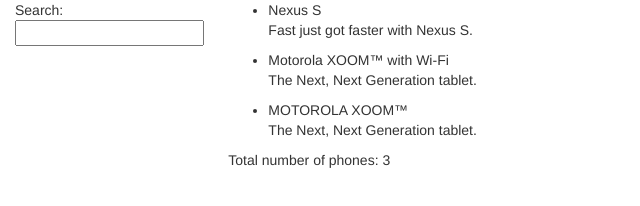
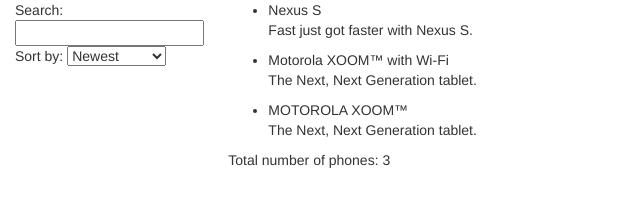
Before and after one commit to michalzagrodzki/Angular-Tutorial, a website: page app/index.html in a window 1280 px wide. Shown: the whole page, without its empty margins (0-640 px from the left). Drawn offline with nearby package versions, Linux system fonts and the light colour scheme.

Commit message:
Tutorial Level 4.

```diff
--- a/app/index.html
+++ b/app/index.html
@@ -14,6 +14,10 @@
     <!-- Sidebar menu -->
     <div class="col-md-2">
       Search: <input ng-model="query">
+      Sort by:  <select ng-model="orderProperty">
+                  <option value="name">Alphabetical</option>
+                  <option value="age">Newest</option>
+                </select>
 
     </div>
     <!-- /Sidebar menu -->
@@ -21,7 +25,7 @@
     <!-- Main menu -->
     <div class="col-md-10">
     <ul class="phones">
-      <li ng-repeat="phone in phones | filter:query">
+      <li ng-repeat="phone in phones | filter:query | orderBy:orderProperty">
         {{phone.name}}
         <p>{{phone.snippet}}</p>
       </li>
--- a/app/js/controllers.js
+++ b/app/js/controllers.js
@@ -4,11 +4,16 @@
 
 phonecatApp.controller('PhoneListCtrl', function($scope){
     $scope.phones = [
-        {'name': 'Nexus S',
-            'snippet': 'Fast just got faster with Nexus S.'},
-        {'name': 'Motorola XOOM™ with Wi-Fi',
-            'snippet': 'The Next, Next Generation tablet.'},
-        {'name': 'MOTOROLA XOOM™',
-            'snippet': 'The Next, Next Generation tablet.'}
+        {   'name': 'Nexus S',
+            'snippet': 'Fast just got faster with Nexus S.',
+            'age': 1},
+        {   'name': 'Motorola XOOM™ with Wi-Fi',
+            'snippet': 'The Next, Next Generation tablet.',
+            'age': 2},
+        {   'name': 'MOTOROLA XOOM™',
+            'snippet': 'The Next, Next Generation tablet.',
+            'age': 3}
     ];
+
+    $scope.orderProperty = 'age';
 });
```
